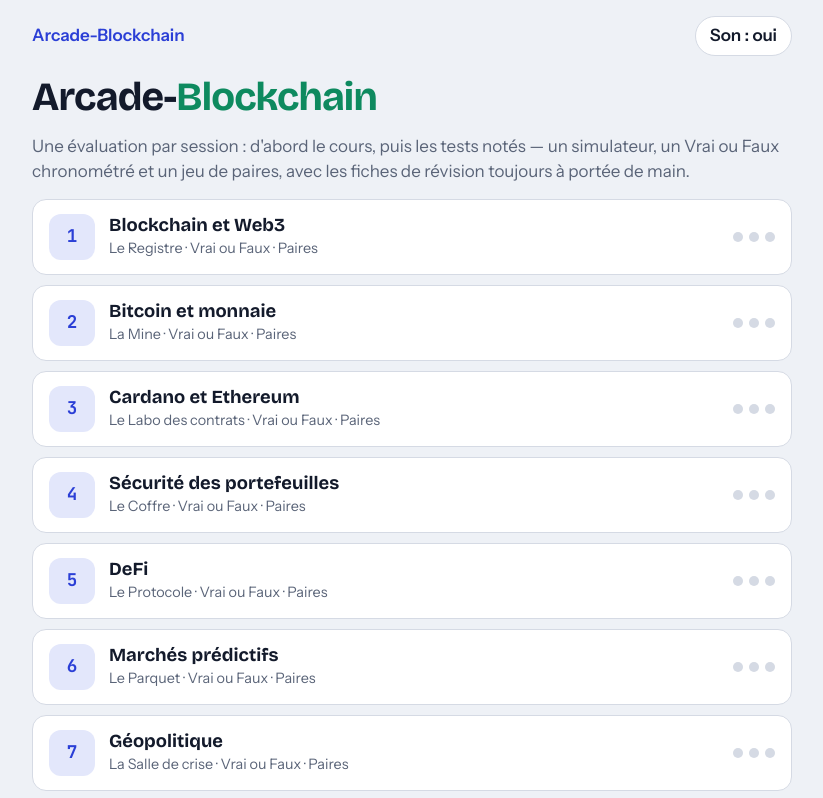
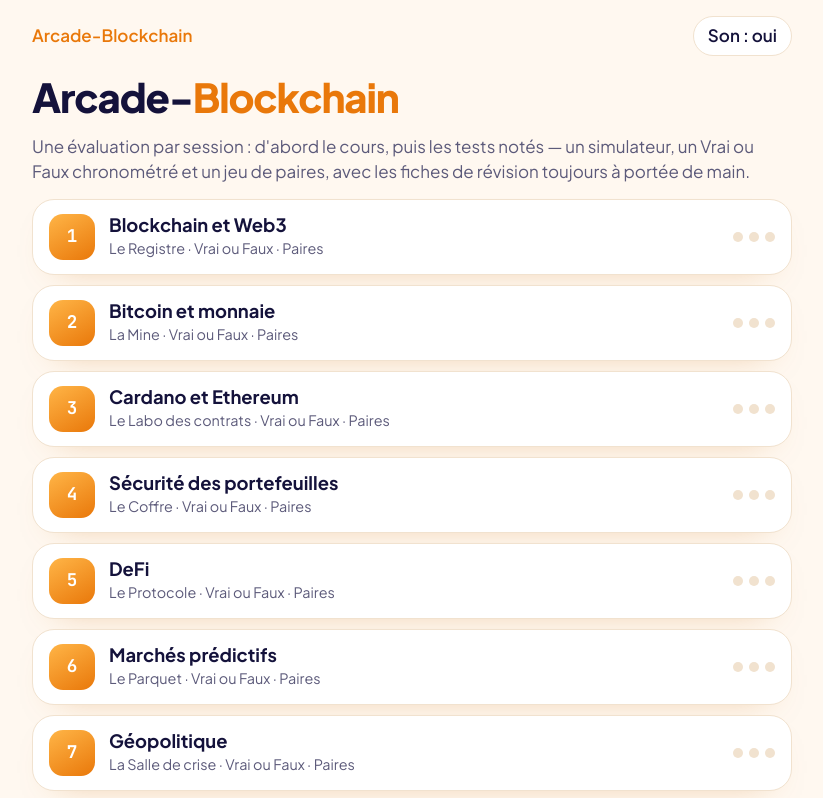
Before and after one commit to tokenforgeFan/Arcade-blockchain, a plain HTML site: page index.html in a window 1280 px wide. Shown: the top 798 px of the page, without its empty margins (228-1051 px from the left). Drawn offline with nearby package versions, Linux system fonts and the light colour scheme.

Commit message:
Arcade au nouveau style (orange)
Co-Authored-By: Claude Opus 5.5 <noreply@anthropic.com>
Claude-Session: https://claude.ai/code/session_012MLt1yy9CATLpYAnAFj8dS

```diff
--- a/index.html
+++ b/index.html
@@ -4,7 +4,7 @@
 <meta charset="utf-8">
 <meta name="viewport" content="width=device-width,initial-scale=1,viewport-fit=cover">
 <title>Arcade-Blockchain</title>
-<meta name="theme-color" content="#2B3FD6">
+<meta name="theme-color" content="#e9780a">
 <meta name="mobile-web-app-capable" content="yes">
 <meta name="apple-mobile-web-app-capable" content="yes">
 <meta name="apple-mobile-web-app-status-bar-style" content="black-translucent">
@@ -13,26 +13,26 @@
 <link rel="icon" href="icon-192.png">
 <link rel="apple-touch-icon" href="icon-180.png">
 <style>:root{padding-top:env(safe-area-inset-top,0px);padding-bottom:env(safe-area-inset-bottom,0px)} html,body{overscroll-behavior-y:none}</style>
-<link rel="stylesheet" href="https://fonts.googleapis.com/css2?family=Bricolage+Grotesque:opsz,wght@12..96,500;12..96,700&family=Instrument+Sans:wght@400;500;600&family=JetBrains+Mono:wght@500;700&display=swap">
+<link rel="stylesheet" href="https://fonts.googleapis.com/css2?family=Plus+Jakarta+Sans:wght@400;500;600;700;800&family=JetBrains+Mono:wght@500;700&display=swap">
 </head>
 <body>
 <style>
 /* Layout : une colonne ; accueil = les 7 sessions ; chaque session = 3 jeux + fiches ; barre du haut fixe pour revenir et ouvrir les fiches. */
 :root{
-  --bg:#EEF1F6; --surface:#FFFFFF; --ink:#131A2B; --muted:#5A6478; --line:#D5DAE4;
-  --accent:#2B3FD6; --on-accent:#FFFFFF; --accent-soft:#E3E7FB;
+  --bg:#fff8f0; --surface:#FFFFFF; --ink:#14123b; --muted:#5c5a7a; --line:#f1e2cf;
+  --accent:#e9780a; --on-accent:#FFFFFF; --accent-soft:#fff0dc;
   --yes:#0E8A5F; --yes-bg:#DDF3EA; --no:#C8402F; --no-bg:#FBE4DF; --gold:#B7791F; --gold-bg:#FBF0DC;
-  --display:"Bricolage Grotesque","Trebuchet MS",sans-serif;
-  --body:"Instrument Sans",system-ui,-apple-system,"Segoe UI",sans-serif;
+  --display:"Plus Jakarta Sans","Trebuchet MS",sans-serif;
+  --body:"Plus Jakarta Sans",system-ui,-apple-system,"Segoe UI",sans-serif;
   --mono:"JetBrains Mono",ui-monospace,Menlo,Consolas,monospace;
 }
 @media (prefers-color-scheme: dark){ :root:not([data-theme="light"]){
-  --bg:#0F1422; --surface:#182033; --ink:#E8ECF5; --muted:#9AA4BA; --line:#2A344C;
-  --accent:#8C9BFF; --on-accent:#0F1422; --accent-soft:#232C4D;
+  --bg:#0f0d1f; --surface:#1a1733; --ink:#ece9ff; --muted:#a7a3c9; --line:#2d2850;
+  --accent:#ffa53a; --on-accent:#1a1206; --accent-soft:#3a2a17;
   --yes:#3CCB95; --yes-bg:#12352B; --no:#FF8370; --no-bg:#40201C; --gold:#E5B455; --gold-bg:#3A2E16; color-scheme:dark } }
 :root[data-theme="dark"]{
-  --bg:#0F1422; --surface:#182033; --ink:#E8ECF5; --muted:#9AA4BA; --line:#2A344C;
-  --accent:#8C9BFF; --on-accent:#0F1422; --accent-soft:#232C4D;
+  --bg:#0f0d1f; --surface:#1a1733; --ink:#ece9ff; --muted:#a7a3c9; --line:#2d2850;
+  --accent:#ffa53a; --on-accent:#1a1206; --accent-soft:#3a2a17;
   --yes:#3CCB95; --yes-bg:#12352B; --no:#FF8370; --no-bg:#40201C; --gold:#E5B455; --gold-bg:#3A2E16; color-scheme:dark }
 
 body{margin:0;background:var(--bg);color:var(--ink);font-family:var(--body);font-size:16px;line-height:1.5;
@@ -119,6 +119,13 @@ input.search{width:100%;box-sizing:border-box;background:var(--surface);color:va
 .fiche{background:var(--surface);border:1px solid var(--line);border-radius:12px;padding:12px 14px;display:flex;flex-direction:column;gap:2px}
 @media (min-width:700px){ body{font-size:17px} .card{font-size:1.55rem;min-height:180px} .vf button{padding:24px 10px;font-size:1.5rem} .choice,.def{padding:16px} .chip{padding:11px 18px} }
 @media (prefers-reduced-motion: reduce){*{transition:none!important}}
+
+/* Style La Chaîne des Quiz (violet et orange) */
+h1{letter-spacing:-.03em;font-weight:800}
+.panel,.game,.scard{border-radius:22px!important;box-shadow:0 14px 34px -26px rgba(200,110,10,.5)}
+.btn{border-radius:999px!important;box-shadow:0 10px 22px -12px var(--accent)}
+.scard .num{border-radius:14px;background:linear-gradient(150deg,#ffb547,var(--accent));color:#fff}
+.prog i,.prog>*{background:linear-gradient(90deg,#ff9214,#5b3df5)}
 </style>
 
 <div class="wrap">
@@ -912,7 +919,7 @@ function render(){
 
 function vHome(){
   app.innerHTML = `
-  <header class="stack"><h1>Arcade-<span class="oui">Blockchain</span></h1>
+  <header class="stack"><h1>Arcade-<span style="color:var(--accent)">Blockchain</span></h1>
   <p class="muted">Une évaluation par session : d'abord le cours, puis les tests notés — un simulateur, un Vrai ou Faux chronométré et un jeu de paires, avec les fiches de révision toujours à portée de main.</p></header>
   <div class="sess">${SESSIONS.map((s,i)=>{ const b=S.best[s.id]||{}; const done=[b.note,b.vfn2,b.as].filter(x=>x!=null).length, sn=sessNote(b);
     return `<button class="scard" data-act="open" data-i="${i}"><span class="num">${s.n}</span><span class="tx"><b>${s.short}</b><span class="muted small">${s.sim.name} · Vrai ou Faux · Paires</span></span>
--- a/sw.js
+++ b/sw.js
@@ -1,4 +1,4 @@
-const CACHE = "arcade-blockchain-v9";
+const CACHE = "arcade-blockchain-v10";
 const CORE = ["./", "index.html", "manifest.webmanifest", "icon-192.png", "icon-512.png", "icon-180.png"];
 self.addEventListener("install", e => { e.waitUntil(caches.open(CACHE).then(c => c.addAll(CORE)).then(() => self.skipWaiting())); });
 self.addEventListener("activate", e => { e.waitUntil(caches.keys().then(ks => Promise.all(ks.filter(k => k.startsWith("arcade-") && k !== CACHE).map(k => caches.delete(k)))).then(() => self.clients.claim())); });
```
